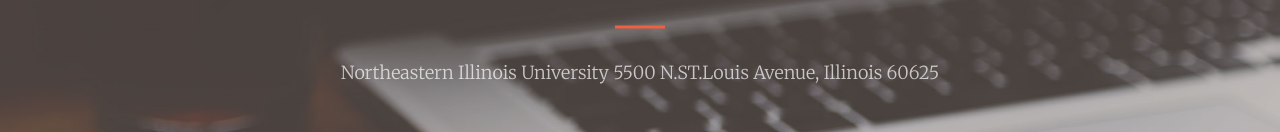
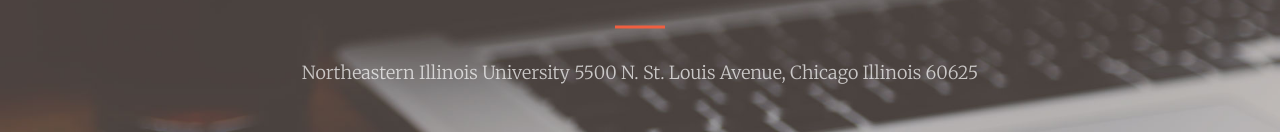
Before and after one commit to Jmer00t/Jmer00t.github.io, a website: page index.html in a window 1280 px wide. Shown: the part 337-469 px from the top of the page. Drawn offline with nearby package versions, Linux system fonts and the light colour scheme.

Commit message:
NEIU
NEIU

```diff
--- a/index.html
+++ b/index.html
@@ -73,7 +73,7 @@
             <div class="header-content-inner">
                 <h1 id="homeHeading"> Senior Student John D. Mercado</h1>
                 <hr>
-                <p> Northeastern Illinois University 5500 N.ST.Louis Avenue, Illinois 60625</p>
+                <p> Northeastern Illinois University 5500 N. St. Louis Avenue, Chicago Illinois 60625</p>
                 <a href="#about" class="btn btn-primary btn-xl page-scroll">GIS 3 Work Portfolio and University Address</a>
             </div>
         </div>
```
